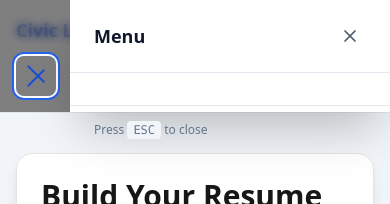
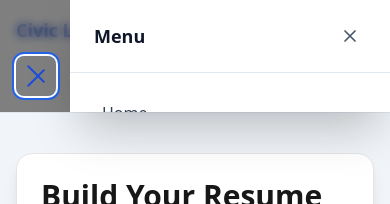
Before and after one commit to juchheim/civic-lifeline, a Next.js app in the folder apps/web/: page /resume in a window 390 px wide. Both pictures are taken after a click on the button 36 px from the left and 76 px from the top of the page. Shown: the top 204 px of the page. Built offline with nearby package versions, Linux system fonts and the light colour scheme.

Commit message:
Fix mobile menu z-index and remove keyboard support
- Increased z-index to z-[100] for menu and button, z-[99] for overlay
- Ensures menu displays above all page content
- Removed ESC key handler
- Removed footer text about ESC key
- Simplified mobile menu interaction

```diff
--- a/apps/web/components/MainNav.tsx
+++ b/apps/web/components/MainNav.tsx
@@ -37,17 +37,6 @@ export default function MainNav() {
     };
   }, [isOpen]);
 
-  // Close menu on escape key
-  useEffect(() => {
-    const handleEscape = (e: KeyboardEvent) => {
-      if (e.key === "Escape" && isOpen) {
-        setIsOpen(false);
-      }
-    };
-    window.addEventListener("keydown", handleEscape);
-    return () => window.removeEventListener("keydown", handleEscape);
-  }, [isOpen]);
-
   return (
     <>
       {/* Desktop Navigation */}
@@ -74,7 +63,7 @@ export default function MainNav() {
       <button
         type="button"
         onClick={() => setIsOpen(!isOpen)}
-        className="relative z-50 flex h-10 w-10 flex-col items-center justify-center gap-1.5 rounded-lg transition hover:bg-blue-50 focus:outline-none focus:ring-2 focus:ring-blue-600 focus:ring-offset-2 md:hidden"
+        className="relative z-[100] flex h-10 w-10 flex-col items-center justify-center gap-1.5 rounded-lg transition hover:bg-blue-50 focus:outline-none focus:ring-2 focus:ring-blue-600 focus:ring-offset-2 md:hidden"
         aria-label={isOpen ? "Close menu" : "Open menu"}
         aria-expanded={isOpen}
       >
@@ -98,7 +87,7 @@ export default function MainNav() {
       {/* Mobile Menu Overlay */}
       {isOpen && (
         <div
-          className="fixed inset-0 z-40 bg-black/50 backdrop-blur-sm transition-opacity md:hidden"
+          className="fixed inset-0 z-[99] bg-black/50 backdrop-blur-sm transition-opacity md:hidden"
           onClick={() => setIsOpen(false)}
           aria-hidden="true"
         />
@@ -106,7 +95,7 @@ export default function MainNav() {
 
       {/* Mobile Menu */}
       <nav
-        className={`fixed right-0 top-0 z-50 h-full w-80 max-w-[85vw] transform bg-white shadow-2xl transition-transform duration-300 ease-out md:hidden ${
+        className={`fixed right-0 top-0 z-[100] h-full w-80 max-w-[85vw] transform bg-white shadow-2xl transition-transform duration-300 ease-out md:hidden ${
           isOpen ? "translate-x-0" : "translate-x-full"
         }`}
         aria-label="Main navigation"
@@ -165,12 +154,6 @@ export default function MainNav() {
             </ul>
           </div>
 
-          {/* Footer */}
-          <div className="border-t border-slate-200 px-6 py-4">
-            <p className="text-xs text-slate-500">
-              Press <kbd className="rounded bg-slate-100 px-1.5 py-0.5 font-mono text-xs">ESC</kbd> to close
-            </p>
-          </div>
         </div>
       </nav>
     </>
```
